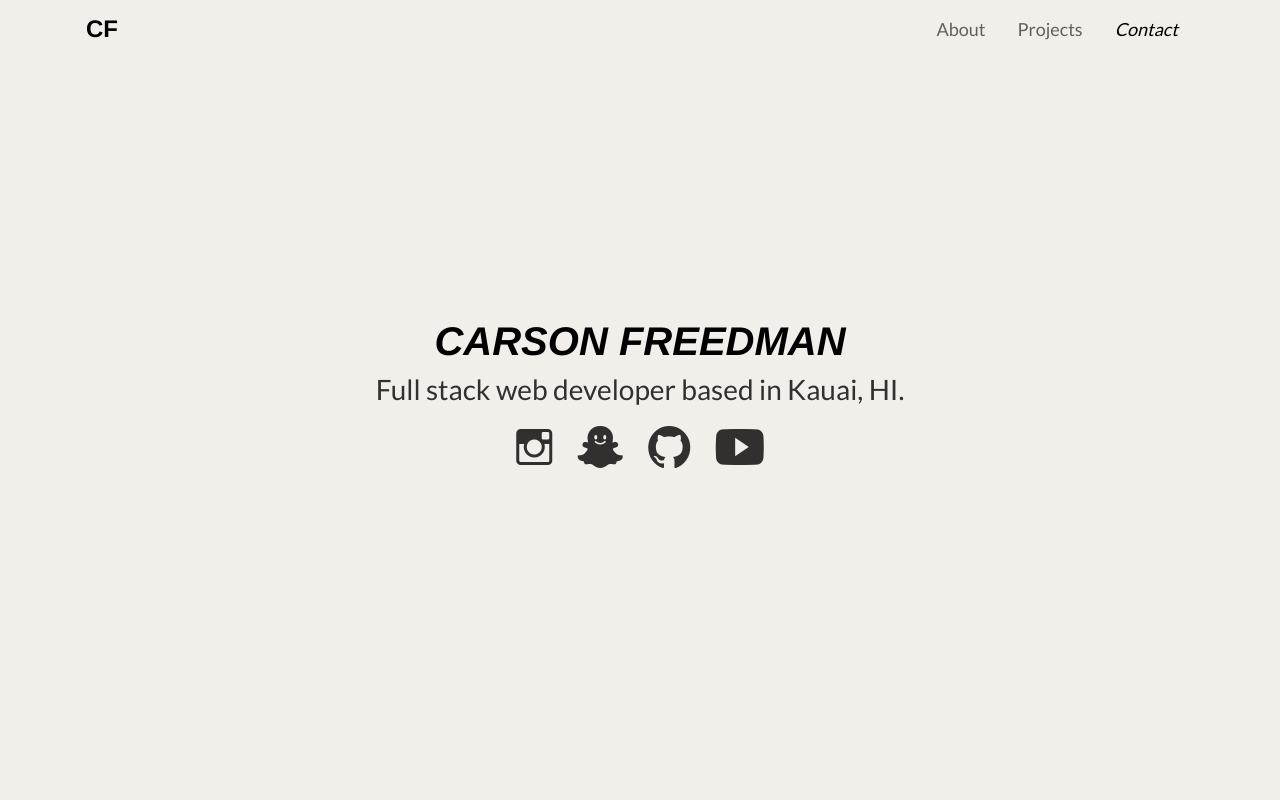
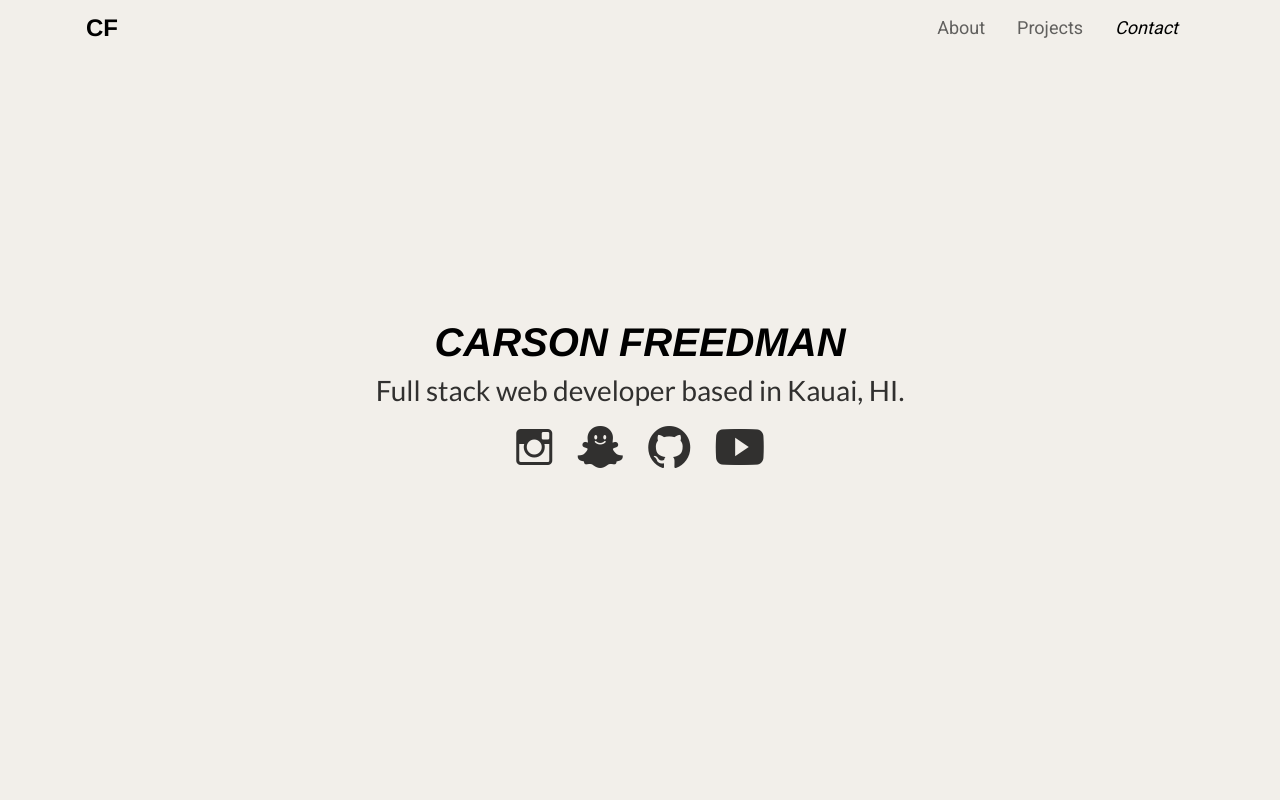
Before and after one commit to carsin/carsin.github.io, a plain HTML site: page index.html in a window 1280 px wide. Shown: the top 800 px of the page. Drawn offline with nearby package versions, Linux system fonts and the light colour scheme.

Commit message:
typography changes

```diff
--- a/src/css/index.css
+++ b/src/css/index.css
@@ -23,8 +23,12 @@ body { transition: .4s ease-in-out; }
 
 html, body {
     font-family: "Lato", "Roboto", "Helvetica", "Arial", sans-serif;;
-    font-size: 1rem;
-    line-height: 2rem;
+    font-size: 16px;
+    font-style: normal;
+    font-weight: normal;
+    letter-spacing: normal;
+    line-height: 30px;
+    text-transform: none;
     height: 100%;
     width: 100%;
     margin: 0;
@@ -87,6 +91,7 @@ html, body {
     font-size: 18px;
     line-height: 18px;
     transition: .4s ease-in-out;
+    font-family: "Roboto", "Helvetica", "Arial", sans-serif;
     margin: 0 1rem;
     color: rgba(0, 0, 0, 0.6);
 }
```
